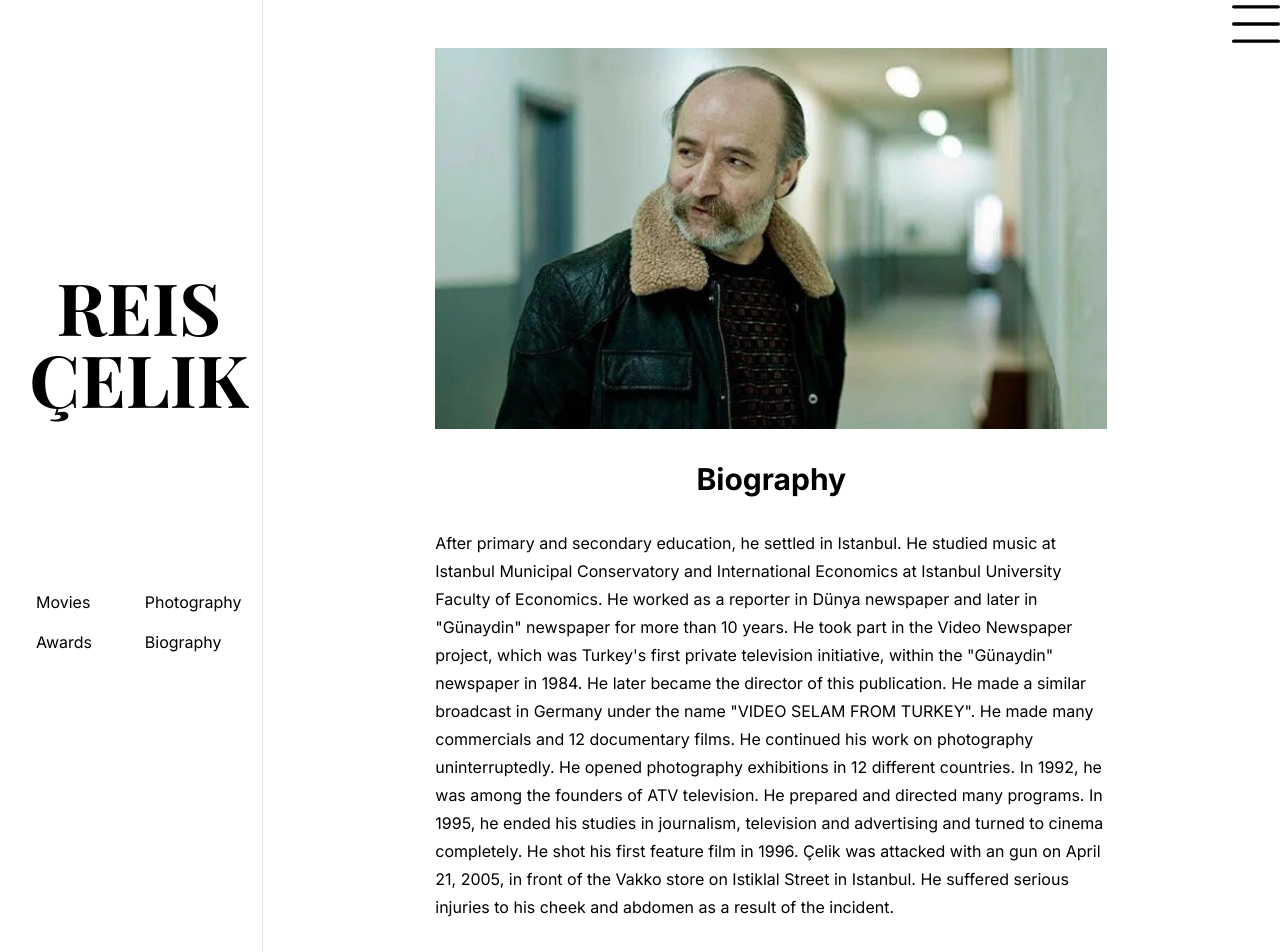
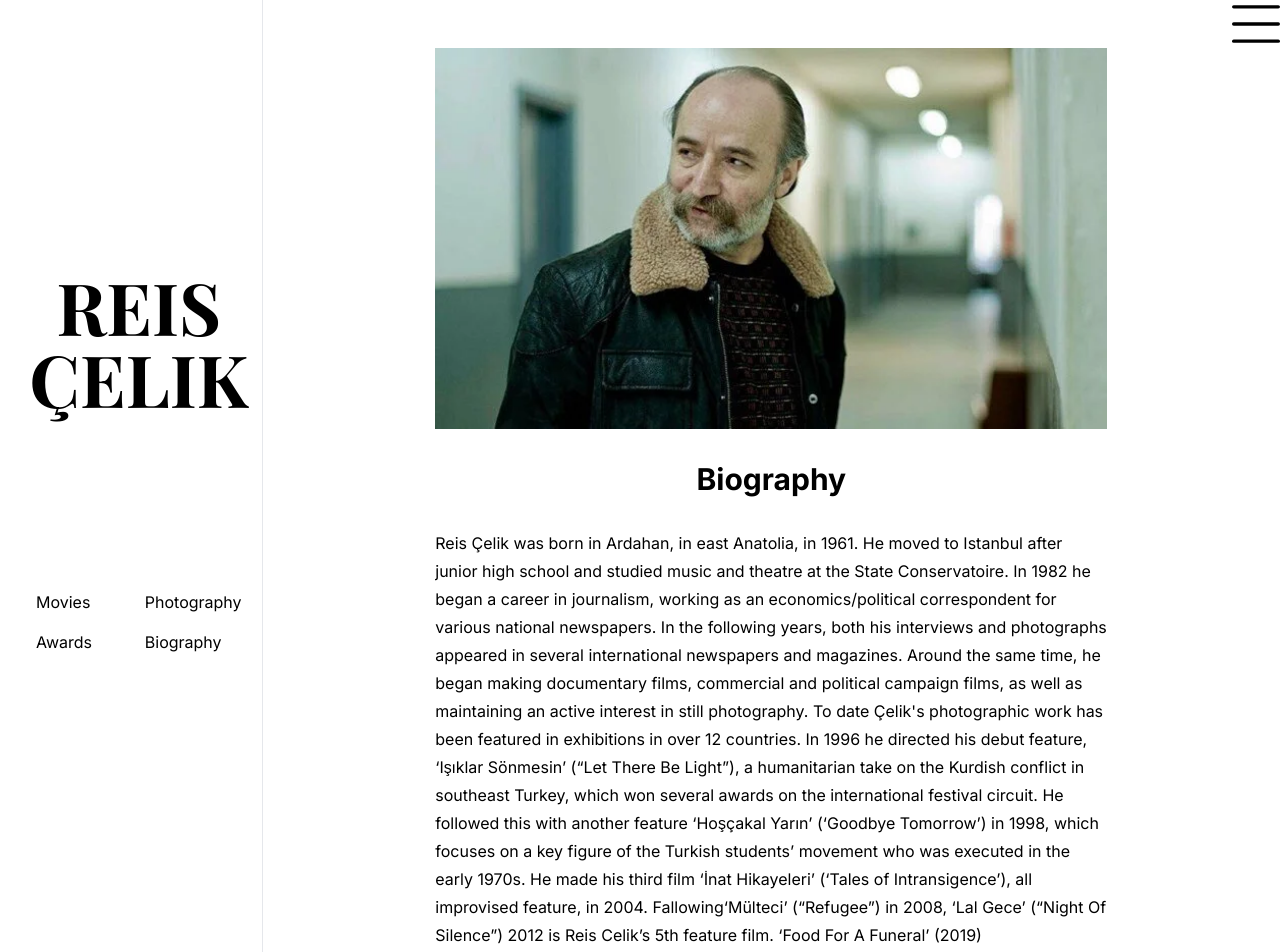
Before and after one commit to Lagsi/reis, a Next.js app: page /biography in a window 1280 px wide. Shown: the top 952 px of the page. Built offline with nearby package versions, Linux system fonts and the light colour scheme.

Commit message:
add new poster, update bio

```diff
--- a/app/biography/page.tsx
+++ b/app/biography/page.tsx
@@ -11,24 +11,8 @@ export default function BioPage() {
           <img src="/reis.png" alt="Reis" className="w-full mb-8" />
           <h2 className="text-3xl font-bold text-center mb-8">Biography</h2>
           <p>
-            After primary and secondary education, he settled in Istanbul. He
-            studied music at Istanbul Municipal Conservatory and International
-            Economics at Istanbul University Faculty of Economics. He worked as
-            a reporter in Dünya newspaper and later in "Günaydin" newspaper for
-            more than 10 years. He took part in the Video Newspaper project,
-            which was Turkey's first private television initiative, within the
-            "Günaydin" newspaper in 1984. He later became the director of this
-            publication. He made a similar broadcast in Germany under the name
-            "VIDEO SELAM FROM TURKEY". He made many commercials and 12
-            documentary films. He continued his work on photography
-            uninterruptedly. He opened photography exhibitions in 12 different
-            countries. In 1992, he was among the founders of ATV television. He
-            prepared and directed many programs. In 1995, he ended his studies
-            in journalism, television and advertising and turned to cinema
-            completely. He shot his first feature film in 1996. Çelik was
-            attacked with an gun on April 21, 2005, in front of the Vakko store
-            on Istiklal Street in Istanbul. He suffered serious injuries to his
-            cheek and abdomen as a result of the incident.
+            Reis Çelik was born in Ardahan, in east Anatolia, in 1961. He moved to Istanbul after junior high school and studied music and theatre at the State Conservatoire. In 1982 he began a career in journalism, working as an economics/political correspondent for various national newspapers. In the following years, both his interviews and photographs appeared in several international newspapers and magazines. Around the same time, he began making documentary films, commercial and political campaign films, as well as maintaining an active interest in still photography. To date Çelik's photographic work has been featured in exhibitions in over 12 countries. In 1996 he directed his debut feature, ‘Işıklar Sönmesin’ (“Let There Be Light”), a humanitarian take on the Kurdish conflict in southeast Turkey, which won several awards on the international festival circuit. He followed this with another feature ‘Hoşçakal Yarın’ (‘Goodbye Tomorrow’) in 1998, which focuses on a key figure of the Turkish students’ movement who was executed in the early 1970s. He made his third film ‘İnat Hikayeleri’ (‘Tales of Intransigence’), all improvised feature, in 2004. Fallowing‘Mülteci’ (“Refugee”) in 2008, ‘Lal Gece’ (“Night Of Silence”) 2012 is Reis Celik’s 5th feature film. ‘Food For A Funeral’ (2019)
+
           </p>
         </div>
       </div>
--- a/movies.ts
+++ b/movies.ts
@@ -15,7 +15,7 @@ export const movies = [
     synopsis:
       "The story of rivalry between two forms of winter transport: the horse-drawn sleigh which can take the short cut over the frozen lake and the red minibus which needs to be more devious to beat its rival. While the race goes on other tales of intransigence are told in this land of bards and minstrels.",
     imgUrl:
-      "https://media-cache.cinematerial.com/p/500x/itrb8giy/lal-gece-british-movie-poster.jpg",
+      "https://m.media-amazon.com/images/M/MV5BZjY2Zjc1MzUtOWU2Yi00MWVkLTk2NDEtMGMzZDhhODdkNjU2XkEyXkFqcGdeQXVyMjExNjgyMTc@._V1_.jpg",
     year: 2003,
     awards: ["Oscar: Best Movie", "bafta: Best British Award", "Cannes: Ayo!"],
   },
@@ -24,8 +24,6 @@ export const movies = [
     cast: [
       "Tarkhan Omarov",
       "Ziyaddin Aliyev",
-      "Silan Düzdaban",
-      "Mariam Buturishvili",
       "Dilan Aksüt",
     ],
     synopsis:
```
